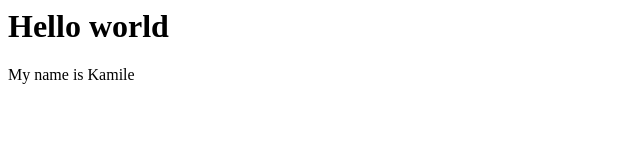
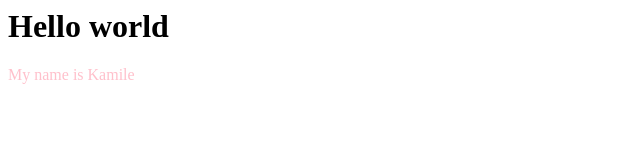
Before and after one commit to kamileg94/ello, a plain HTML site: page index.html in a window 1280 px wide. Shown: the whole page, without its empty margins (0-640 px from the left). Drawn offline with Linux system fonts and the light colour scheme.

Commit message:
Update index.html

```diff
--- a/index.html
+++ b/index.html
@@ -1,2 +1,2 @@
 <h1>Hello world</h1>
-<p> My name is Kamile <p/>
+<p style="color:pink"> My name is Kamile </p>
```
